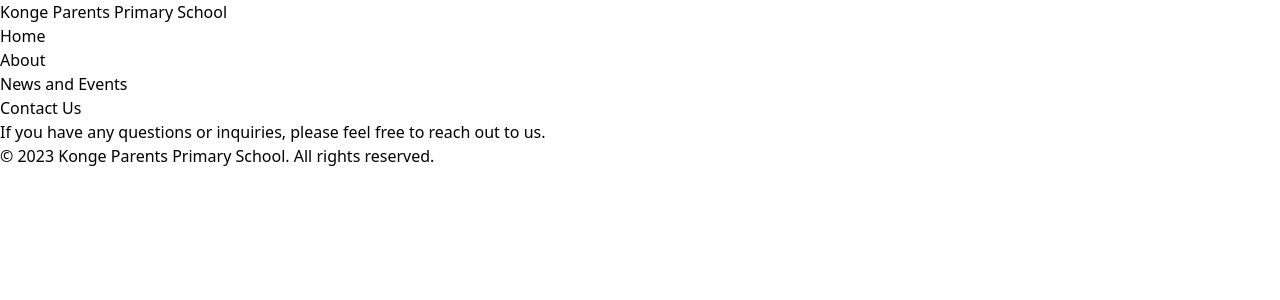
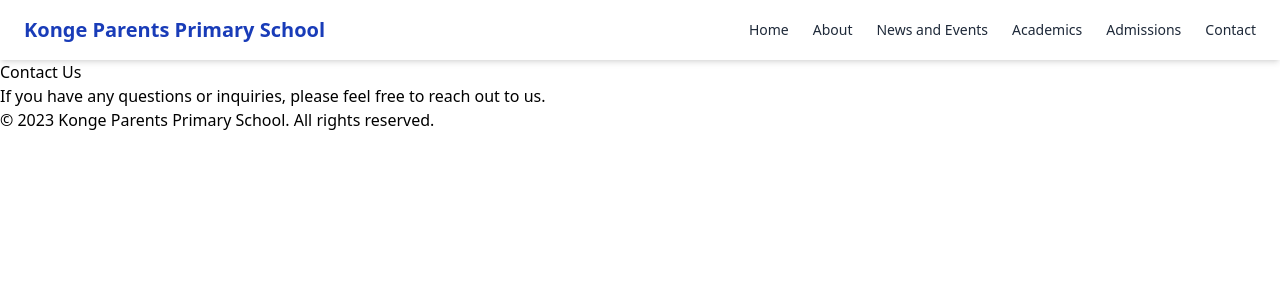
Before and after one commit to alvinisaac0602/Konge-parents-primary-school-website, a React (Vite) app in the folder Konge/: page /contact in a window 1280 px wide. Shown: the top 300 px of the page. Built offline with nearby package versions, Linux system fonts and the light colour scheme.

Commit message:
Header component

```diff
--- a/Konge/src/components/Header.jsx
+++ b/Konge/src/components/Header.jsx
@@ -1,17 +1,36 @@
 import React from "react";
+import { Link } from "react-router-dom";
 
 const Header = () => {
+  const navItems = [
+    { name: "Home", path: "/" },
+    { name: "About", path: "/about" },
+    { name: "News and Events", path: "/news" },
+    { name: "Academics", path: "/academics" },
+    { name: "Admissions", path: "/admissions" },
+    { name: "Contact", path: "/contact" },
+  ];
+
   return (
-    <div>
-      <h1>Konge Parents Primary School</h1>
-      <nav>
-        <ul>
-          <li>Home</li>
-          <li>About</li>
-          <li>News and Events</li>
-        </ul>
+    <header className="flex justify-between items-center px-6 py-4 bg-white text-gray-800 shadow-md">
+      {/* Left: School Name */}
+      <Link to="/" className="text-xl font-bold text-blue-800 hover:opacity-80">
+        Konge Parents Primary School
+      </Link>
+
+      {/* Right: Nav Links (no border) */}
+      <nav className="flex gap-6">
+        {navItems.map((item) => (
+          <Link
+            key={item.name}
+            to={item.path}
+            className="text-sm font-medium hover:text-blue-600 transition"
+          >
+            {item.name}
+          </Link>
+        ))}
       </nav>
-    </div>
+    </header>
   );
 };
 
```
